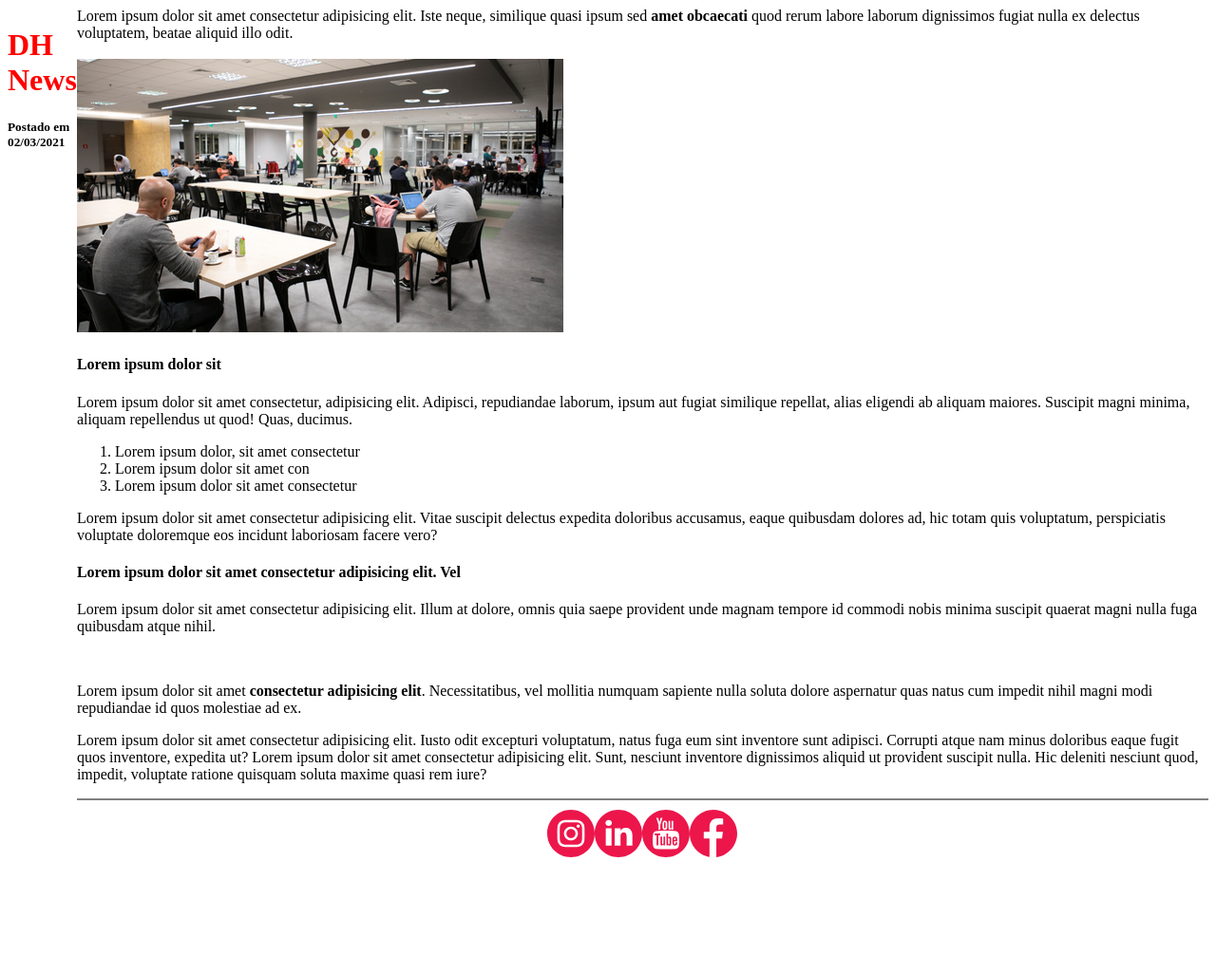
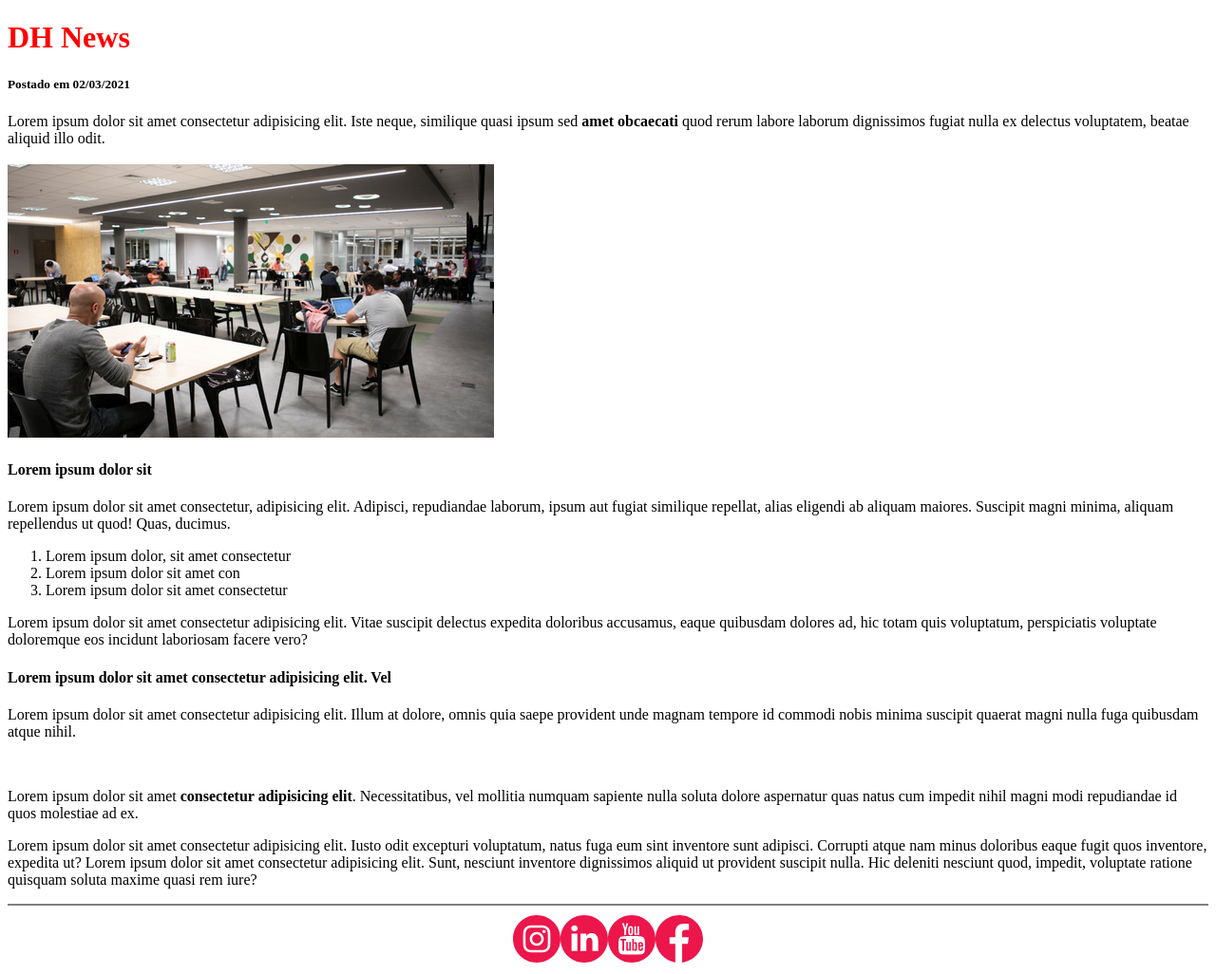
Before and after one commit to devCamposs/Aula-Html, a plain HTML site: page index.html in a window 1280 px wide. Shown: the whole page at 95% size. Before the commit the page ends 911 px from the top, so only its background shows below. Drawn offline with Linux system fonts and the light colour scheme.

Commit message:
segundo commit

```diff
--- a/css.css
+++ b/css.css
@@ -1,7 +1,6 @@
 
 body {
-    display: flex;
-    justify-content: center;
+
 }
 
 h1 {
--- a/index.html
+++ b/index.html
@@ -45,10 +45,10 @@
 
 
         <footer>
-            <img src="exercicio_html\img\img\instagram.svg" alt="" width="50">
-            <img src="exercicio_html\img\img\linkedin.svg" alt="" width="50">
-            <img src="exercicio_html\img\img\youtube.svg" alt="" width="50">
-            <img src="imagem\facebook.svg" alt="" width="50">
+            <a href="http://instagram.com"><img src="exercicio_html\img\img\instagram.svg" alt="instagram" width="50"></a>
+            <a href="https://br.linkedin.com/"><img src="exercicio_html\img\img\linkedin.svg" alt="linkedin" width="50"></a>
+            <a href="https://www.youtube.com/"><img src="exercicio_html\img\img\youtube.svg" alt="youtube" width="50"></a>
+            <a href="https://pt-br.facebook.com/"><img src="imagem\facebook.svg" alt="facebook" width="50"></a>
         </footer>
     </main>
 
@@ -56,3 +56,11 @@
 </body>
 
 </html>
+
+<!--footer {
+    display: flex;
+    justify-content: center;
+    border-top:  solid 2px gray;
+    padding-top: 10px;
+
+}-->
```
